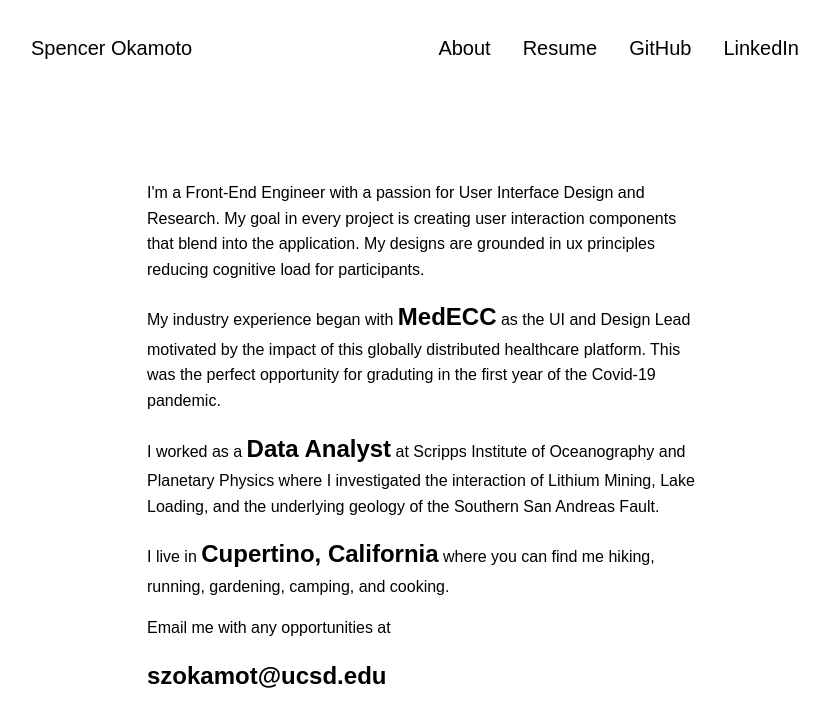
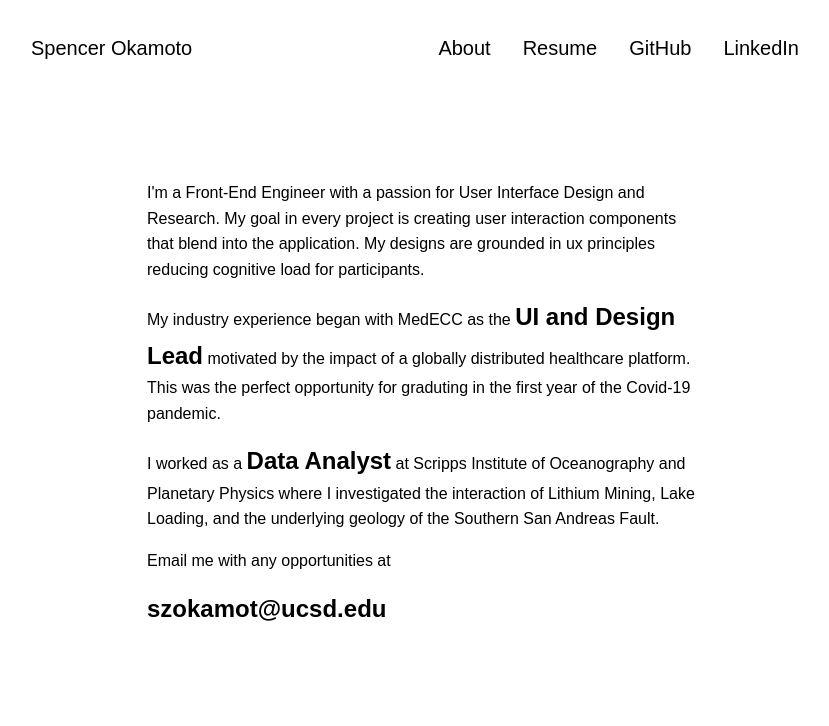
Before and after one commit to SpencerOkamoto/SpencerOkamoto.github.io, an Angular app: page / in a window 1280 px wide. Shown: the top 726 px of the page, without its empty margins (229-1058 px from the left). Built offline with nearby package versions, Linux system fonts and the light colour scheme.

Commit message:
Redesign A1

```diff
--- a/src/app/about/about.component.html
+++ b/src/app/about/about.component.html
@@ -5,20 +5,17 @@
     designs are grounded in ux principles reducing cognitive load
     for participants.</p>
 
-    <p>My industry experience began with
-        <a [routerLink]="'/medecc'"><strong>MedECC</strong></a>
-    as the UI and Design Lead motivated by the impact of this globally
-    distributed healthcare platform. This was the perfect opportunity
-    for graduting in the first year of the Covid-19 pandemic.</p>
+    <p>My industry experience began with MedECC as the
+        <a [routerLink]="'/medecc'"><strong>UI and Design Lead</strong></a>
+    motivated by the impact of a globally distributed healthcare platform.
+    This was the perfect opportunity for graduting in the first year of the
+    Covid-19 pandemic.</p>
 
     <p>I worked as a
         <a [routerLink]="'/salton'"><strong>Data Analyst</strong></a>
     at Scripps Institute of Oceanography and Planetary Physics where I
     investigated the interaction of Lithium Mining, Lake Loading, and the
     underlying geology of the Southern San Andreas Fault.</p>
-
-    <p>I live in <strong>Cupertino, California</strong>
-    where you can find me hiking, running, gardening, camping, and cooking.</p>
 
     <p>Email me with any opportunities at</p>
 
--- a/src/app/bio/bio.component.css
+++ b/src/app/bio/bio.component.css
@@ -7,6 +7,7 @@ img {
     flex-wrap: wrap;
     justify-content: space-evenly;
     padding: 5%;
+    padding-top: 15%;
 }
 .about-block {
     flex: 1;
--- a/src/app/bio/bio.component.html
+++ b/src/app/bio/bio.component.html
@@ -1,20 +1,7 @@
-<section class="text intro-block">
-    <p>I'm a <strong>Front-End Developer</strong> with a passion for
-    <strong>User Interface Design and Research</strong>. I graduated from
-    UC San Diego with a BS in <strong>Cognitive Science</strong>
-    specializing in <strong>Human Computer Interaction</strong>.
-    </p>
-
-    <p>In my schooling, I gained in-depth knowledge applying
-    <strong>User-Centered Design</strong> practices to aid non-profits
-    and NGOs in <strong>user research and personas</strong>,
-    <strong>storyboarding</strong>, and <strong>prototyping</strong>.
-    </p>
-</section>
-
 <!--My quick biography: interests and ambitions-->
 <main class="bio">
     <img src="../../assets/profile.JPG" alt="Me">
+
     <aside class="about-block">
         <p>I'm Spencer Okamoto</p>
         <p>I grew up in the San Francisco Bay Area where I found myself
@@ -22,8 +9,14 @@
         found an interest in user interface design and front end development.
         I found my projects were grounded in my personal interests and
         gave another avenue for learning.</p>
-        <p>I am proud to have worked with underserved communities in San
-        Diego and across the globe. I have a profound interest in User-Centered
-        Design practices, and enjoy developing my wireframes.</p>
+
+        <p>I'm a <strong>Front-End Developer</strong> with a passion for
+        <strong>User Interface Design and Research</strong>. I graduated from
+        UC San Diego with a BS in Cognitive Science specializing in Human
+        Computer Interaction in 2020.
+        </p>
+
+        <p>I live in <strong>Cupertino, California</strong>
+        where you can find me hiking, running, gardening, camping, and cooking.</p>
     </aside>
 </main>
```
Also changed, not shown: 3 other files (tests, documents, lock files or other folders).
